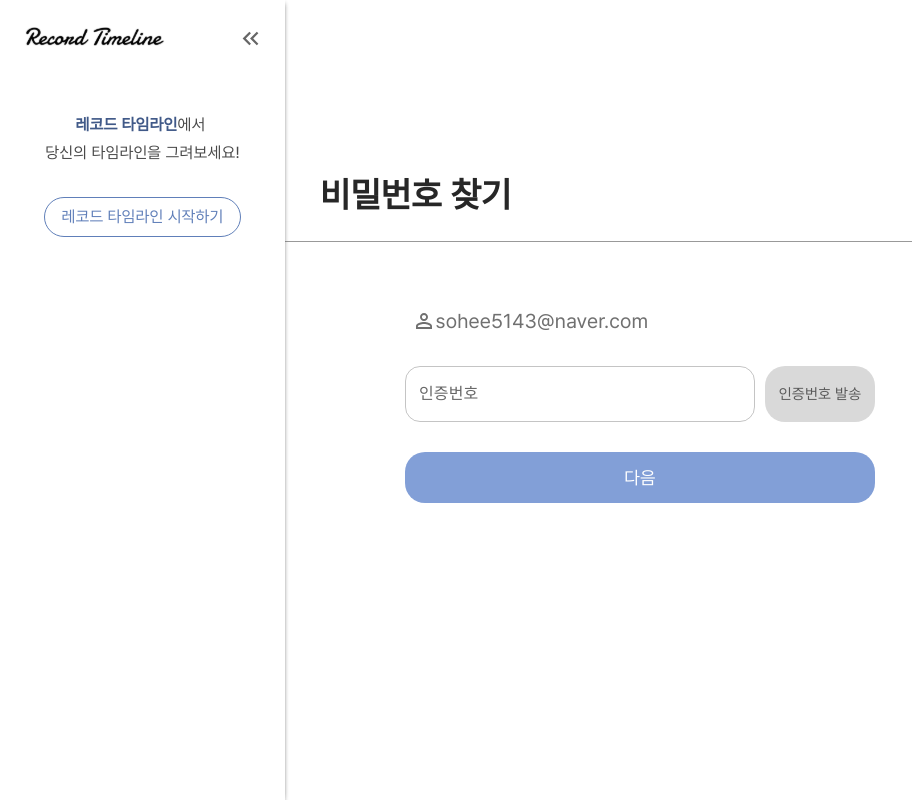
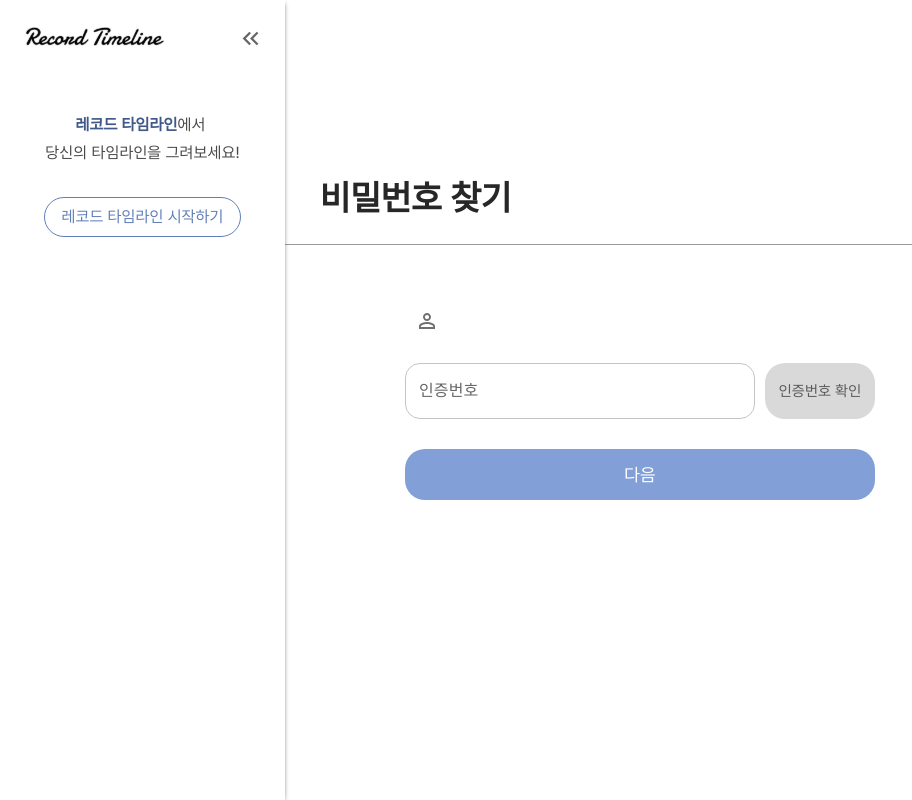
Before and after one commit to Record-Timeline/Front, a React (Create React App) app: page /find/certification in a window 1280 px wide. Shown: the whole page, without its empty margins (0-912 px from the left). Built offline with nearby package versions, Linux system fonts and the light colour scheme; no server answers; what quill-image-resize-module-react would draw is missing.

Commit message:
Feat: 비밀번호 찾기에서 입력한 이메일 값 redux에 저장 후 사용

```diff
--- a/src/actions/actions.js
+++ b/src/actions/actions.js
@@ -7,3 +7,8 @@ export const setOpenFindSnackbar = (isOpen) => ({
   type: 'SET_OPEN_FIND_SNACKBAR',
   payload: isOpen,
 });
+
+export const setEmail = (email) => ({
+  type: 'SET_EMAIL',
+  payload: email,
+});
--- a/src/pages/FindPassword.jsx
+++ b/src/pages/FindPassword.jsx
@@ -10,11 +10,10 @@ import {
 } from "@mui/material/";
 import { useNavigate } from "react-router-dom";
 import axiosInstance from "../utils/axiosInstance";
-
-import { setOpenFindSnackbar } from '../actions/actions';
+import { setEmail, setOpenFindSnackbar } from '../actions/actions';
 
 export default function FindPassword() {
-  const [email, setEmail] = useState(""); // 입력한 이메일
+  const [email, setEmailInput] = useState(""); // 로컬 상태에서 이메일 관리
   const navigate = useNavigate(); // useNavigate 훅 사용
   const dispatch = useDispatch(); // Redux dispatch 사용
   const [openSnackbar, setOpenSnackbar] = useState(false);
@@ -22,7 +21,7 @@ export default function FindPassword() {
 
   // 이메일 입력 값 업데이트
   const handleEmailChange = (e) => {
-    setEmail(e.target.value);
+    setEmailInput(e.target.value);
   };
 
   // 비밀번호 찾기 버튼 클릭 시
@@ -38,6 +37,7 @@ export default function FindPassword() {
 
         if (response.data.code === "200") {
           console.log("비밀번호 찾기 ", email, ": " , response.data);
+          dispatch(setEmail(email));
           dispatch(setOpenFindSnackbar(true)); // 스낵바를 열도록 상태 변경
           navigate("/find/certification");
         }
--- a/src/pages/FindPasswordCertification.jsx
+++ b/src/pages/FindPasswordCertification.jsx
@@ -20,7 +20,7 @@ export default function FindPasswordCertification() {
   const dispatch = useDispatch(); // Redux dispatch 사용
   const openFindSnackbar = useSelector(state => state.openFindSnackbar);
   const [certification, setCertification] = useState(""); // 입력한 인증번호
-  const email = "sohee5143@naver.com"
+  const email = useSelector(state => state.email);  // Redux에서 이메일 가져오기
   // 인증번호 입력 값 업데이트
   const handleCertificationChange = (e) => {
     setCertification(e.target.value);
@@ -36,10 +36,16 @@ export default function FindPasswordCertification() {
     }
   };
 
+  // 인증번호 확인 버튼
+  const emailPasswordConfrim = () => {
+    console.log("인증번호 확인")
+  };
+
   // 인증번호 발송 스낵바
   const handleCloseFindSnackbar = () => {
     dispatch(setOpenFindSnackbar(false)); // 스낵바 닫기
   };
+
 
   return (
     <div
@@ -66,14 +72,14 @@ export default function FindPasswordCertification() {
       `}>
       </div>
       <div css={css`
+          width: 450px;
           color: #707070;
           font-size: 20px;
           font-weight: 400;
           display: flex;
           align-items: center;
-          justify-content: center;
           margin-top: 5%;
-          margin-right: 220px;
+
       `}><PersonOutlineOutlinedIcon/> {email}
       </div>
       <Grid
@@ -106,7 +112,7 @@ export default function FindPasswordCertification() {
           }}
         />
         <div
-          //onClick={emailPasswordConfrim}
+          onClick={emailPasswordConfrim}
           css={css({
             marginLeft: "10px",
             width: '110px',
@@ -123,7 +129,7 @@ export default function FindPasswordCertification() {
             fontWeight: "300"
           })}
         >
-          인증번호 발송
+          인증번호 확인
         </div>
         </div>
       </Grid>
--- a/src/reducers/reducers.js
+++ b/src/reducers/reducers.js
@@ -1,10 +1,16 @@
 const initialState = {
+  email: '',
   openLoginSnackbar: false,
   openFindSnackbar: false,
 };
 
 const rootReducer = (state = initialState, action) => {
   switch (action.type) {
+    case 'SET_EMAIL':
+      return {
+        ...state,
+        email: action.payload,
+      };
     case 'SET_OPEN_LOGIN_SNACKBAR':
       return {
         ...state,
@@ -19,5 +25,4 @@ const rootReducer = (state = initialState, action) => {
       return state;
   }
 };
-
 export default rootReducer;
```
